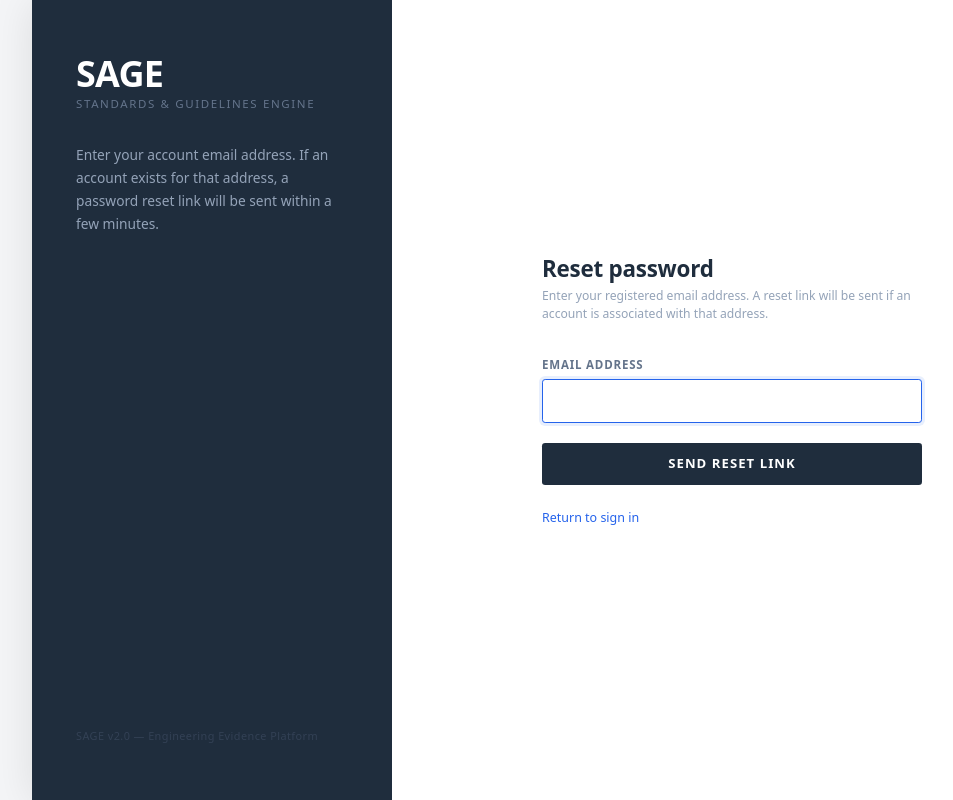
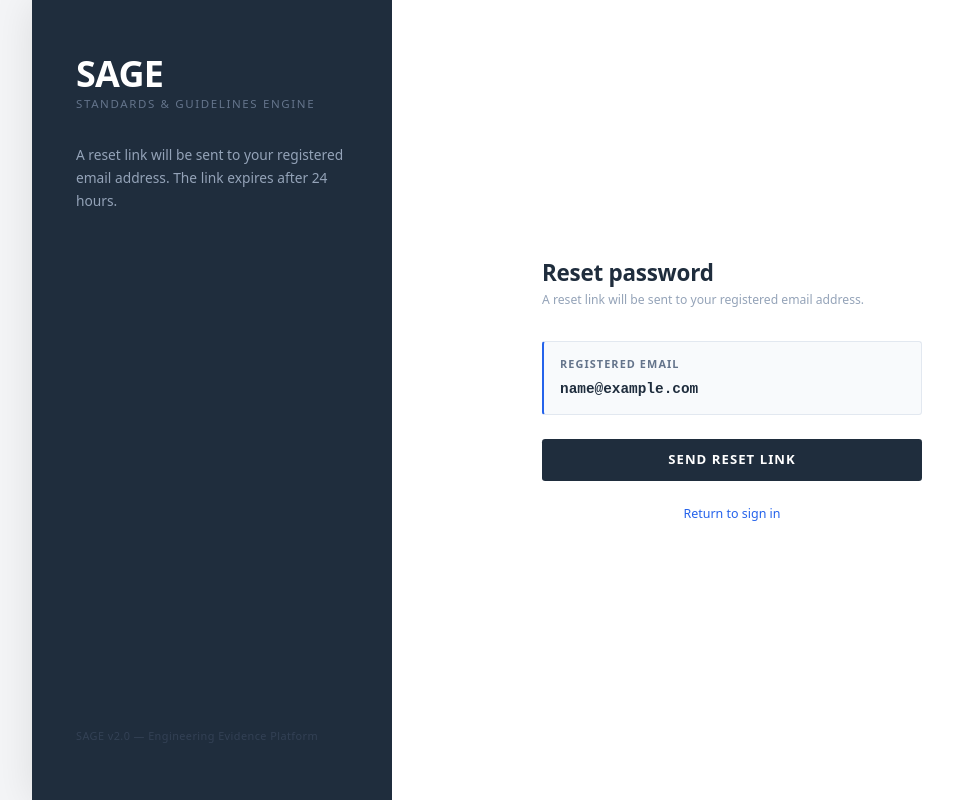
Before and after one commit to raghav-273/sage, a Django app: template apps/portal/templates/portal/password_reset.html in a window 1280 px wide. Shown: the whole page, without its empty margins (88-1041 px from the left). Run offline with Django 5.2, Linux system fonts and the light colour scheme; the template is opened without the code that fills it: most values are stand-ins (such as "Sample title", 1, 10 or a date in 2020); parts of the project's set-up code (start-up, migrations or seed data) failed here and were passed over; some libraries are stand-ins or nearby versions.

Commit message:
feat(auth): redesign password reset templates

```diff
--- a/apps/portal/templates/portal/password_reset.html
+++ b/apps/portal/templates/portal/password_reset.html
@@ -7,8 +7,8 @@
       <div class="login-brand-name">SAGE</div>
       <div class="login-brand-full">Standards &amp; Guidelines Engine</div>
       <p class="login-brand-desc">
-        Enter your account email address. If an account exists for that
-        address, a password reset link will be sent within a few minutes.
+        A reset link will be sent to your registered email address.
+        The link expires after 24 hours.
       </p>
     </div>
     <div class="login-version">SAGE v2.0 — Engineering Evidence Platform</div>
@@ -17,11 +17,25 @@
   <div class="login-right">
     <div class="login-form-container">
       <h1 class="login-form-title">Reset password</h1>
+
+      {% if prefilled_email %}
+      <p class="login-form-sub">
+        A reset link will be sent to your registered email address.
+      </p>
+      <div style="background:#f8fafc;border:1px solid #e2e8f0;border-left:2px solid #2563eb;border-radius:0.2rem;padding:0.85rem 1rem;margin-bottom:1.5rem;">
+        <div style="font-size:0.68rem;font-weight:700;text-transform:uppercase;letter-spacing:0.1em;color:#64748b;margin-bottom:0.4rem;">Registered email</div>
+        <div style="font-family:'Courier New',monospace;font-size:0.9rem;color:#1f2d3d;font-weight:600;">{{ masked_email }}</div>
+      </div>
+      <form method="post">
+        {% csrf_token %}
+        <input type="hidden" name="email" value="{{ prefilled_email }}">
+        <button type="submit" class="login-submit">Send reset link</button>
+      </form>
+      {% else %}
       <p class="login-form-sub">
         Enter your registered email address. A reset link will be sent
         if an account is associated with that address.
       </p>
-
       <form method="post">
         {% csrf_token %}
         <div class="login-field">
@@ -31,8 +45,9 @@
         </div>
         <button type="submit" class="login-submit">Send reset link</button>
       </form>
+      {% endif %}
 
-      <p style="margin-top:1.5rem;font-size:0.78rem;color:#94a3b8;">
+      <p style="margin-top:1.5rem;font-size:0.78rem;color:#94a3b8;text-align:center;">
         <a href="{% url 'login' %}" style="color:#2563eb;text-decoration:none;">
           Return to sign in
         </a>
```
Also changed, not shown: apps/portal/templates/emails/password_reset.html (+24 -13 lines), apps/portal/templates/emails/password_reset.txt (+6 -9 lines).
